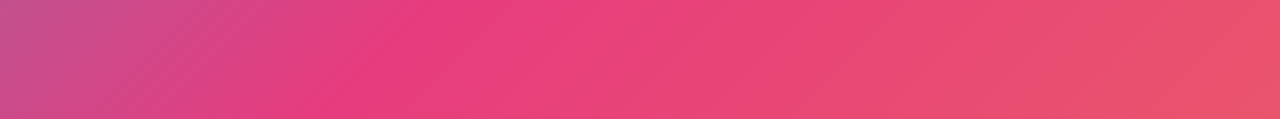
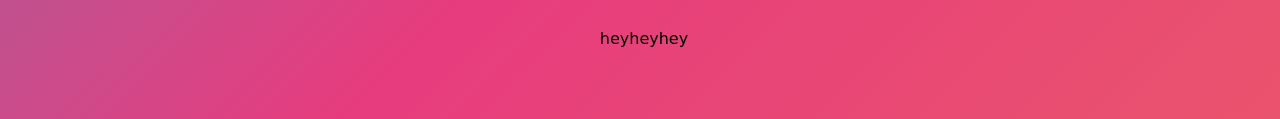
Before and after one commit to SondreHal/ToDo, a plain HTML site: page index.html in a window 1280 px wide. Shown: the part 439-558 px from the top of the page. Drawn offline with Linux system fonts and the light colour scheme; a web font is replaced by a local one.

Commit message:
heyheyhey

```diff
--- a/index.html
+++ b/index.html
@@ -24,6 +24,7 @@
          </div>
          <ul id="lists"></ul>
       </div>
+      <p>heyheyhey</p>
       <script src="index.js"></script>
    </body>
 </html>
```
